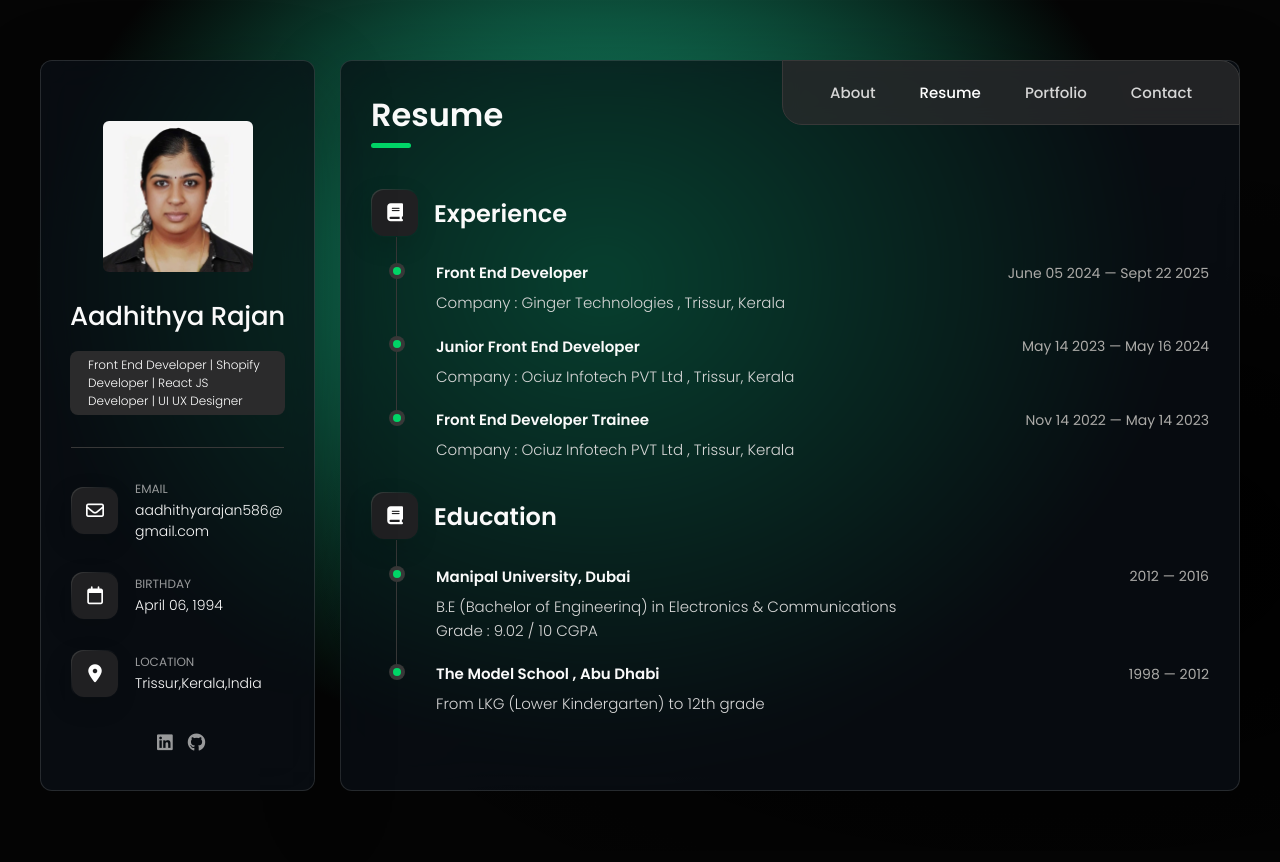
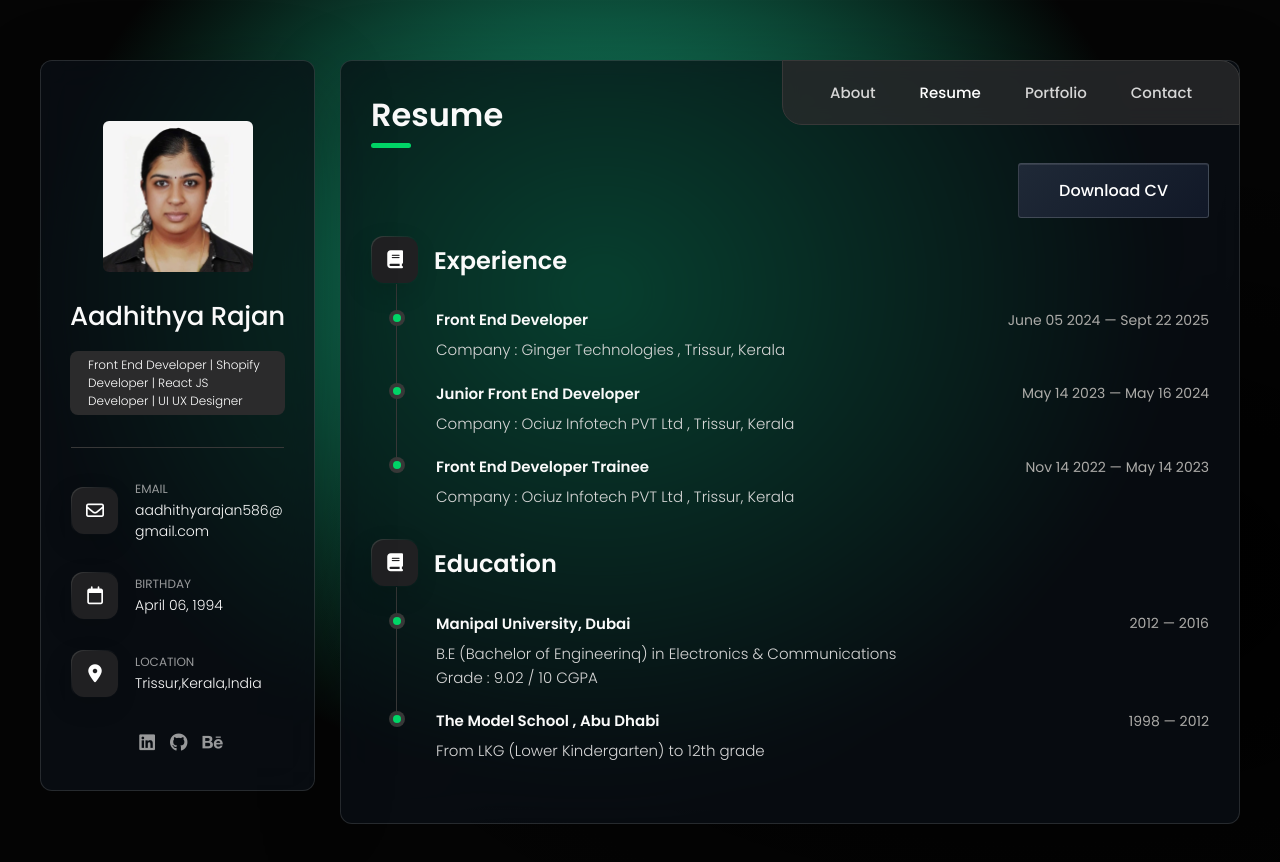
Before and after one commit to AadhithyaR/portfolio, a plain HTML site: page index.html in a window 1280 px wide. Both pictures are taken after a click on the button "Resume". Drawn offline with Linux system fonts and the light colour scheme.

Commit message:
DOWNLOAD CV button commit

```diff
--- a/assets/css/style.css
+++ b/assets/css/style.css
@@ -2126,7 +2126,7 @@ textarea.form-input::-webkit-resizer {
   }
   .sidebar {
     margin-bottom: 15px;
-    max-height: 130px;
+    max-height: 171px;
   }
   .service-icon-box {
     width: 100%;
@@ -2135,3 +2135,96 @@ textarea.form-input::-webkit-resizer {
     width: 134px !important;
   }
 }
+.download-cv-container {
+  text-align: end;
+  margin-top: -26px;
+}
+
+.an-button {
+  --background: linear-gradient(135deg, #1f2937 0%, #111827 100%);
+  --shadow: rgba(0, 0, 0, 0%);
+  --text: #fff;
+  display: inline-flex;
+  align-items: center;
+  justify-content: center;
+  overflow: hidden;
+  text-decoration: none;
+  background: var(--background);
+  border: 1px solid rgba(209, 213, 219, 0.2);
+  border-radius: 3px;
+  color: var(--text);
+  font-size: 16px;
+  font-weight: 500;
+  padding: 14px 40px;
+  box-shadow: 0 4px 15px var(--shadow), inset 0 1px 0 rgba(255, 255, 255, 0.1);
+  position: relative;
+  transition: transform 0.2s ease, box-shadow 0.2s ease;
+}
+
+/* Shimmer effect */
+.an-button::before {
+  content: "";
+  position: absolute;
+  top: 0;
+  left: -100%;
+  width: 100%;
+  height: 100%;
+  background: linear-gradient(
+    90deg,
+    transparent,
+    rgba(255, 255, 255, 0.15),
+    transparent
+  );
+  animation: shimmer 3s infinite;
+}
+
+@keyframes shimmer {
+  0% {
+    left: -100%;
+  }
+  100% {
+    left: 100%;
+  }
+}
+
+.an-button:hover {
+  transform: translateY(-2px);
+}
+
+.an-button:active {
+  transform: scale(0.97);
+}
+
+/* Button wrapper alignment */
+.resume-download-section {
+  width: 100%;
+  display: flex;
+  justify-content: flex-end;
+  margin-top: -26px;
+  margin-bottom: 18px;
+}
+
+.resume-button-wrapper {
+  display: flex;
+  justify-content: flex-end;
+  align-items: center;
+}
+
+/* Responsive adjustments */
+@media (max-width: 768px) {
+  .an-button {
+    font-size: 14px;
+    padding: 10px 28px;
+  }
+
+  .resume-download-section {
+    justify-content: end;
+  }
+}
+
+@media (max-width: 480px) {
+  .an-button {
+    font-size: 13px;
+    padding: 8px 24px;
+  }
+}
--- a/index.html
+++ b/index.html
@@ -134,15 +134,18 @@
             </a>
           </li>
 
+          <li class="social-item">
+            <a href="https://www.behance.net/aadhithyarajan" class="social-link" target="_blank">
+              <i class="fa-brands fa-behance"></i>
+
+            </a>
+          </li>
+
         </ul>
 
       </div>
 
     </aside>
-
-
-
-
 
     <!--
       - #main-content
@@ -281,8 +284,6 @@
               <div class="progress-label">HTML Projects</div>
             </div>
           </div>
-
-
 
 
           <h3 class="h3 service-title">What i'm doing</h3>
@@ -690,6 +691,16 @@
         <header>
           <h2 class="h2 article-title">Resume</h2>
         </header>
+
+        <!-- Download CV Button -->
+        <div class="resume-download-section">
+          <div class="resume-button-wrapper">
+            <a href="assets/Aadhithya Rajan - CV 2025.pdf" download class="an-button">
+              <span>Download CV</span>
+            </a>
+          </div>
+        </div>
+
         <section class="timeline">
 
           <div class="title-wrapper">
@@ -943,7 +954,7 @@
               </a>
             </li>
 
-             <li class="project-item  active" data-filter-item data-category="ui development">
+            <li class="project-item  active" data-filter-item data-category="ui development">
               <a href="https://topqualityqatar.com/" target="_blank">
 
                 <figure class="project-img">
@@ -1209,10 +1220,6 @@
   </main>
 
 
-
-
-
-
   <!--
     - custom js link
   -->
@@ -1221,7 +1228,6 @@
   <!--
     - ionicon link
   -->
-
 
   <script>
     document.addEventListener("DOMContentLoaded", function () {
```
Also changed, not shown: 1 other file.
